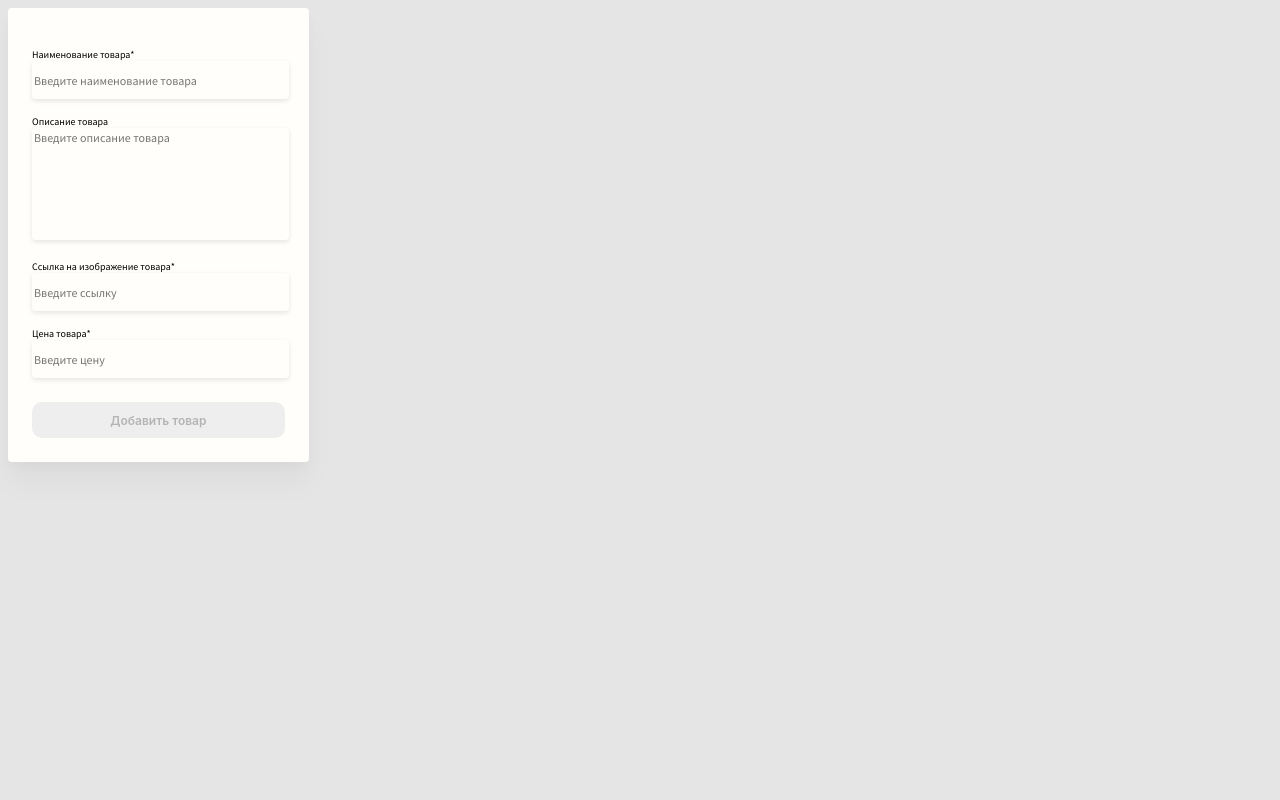
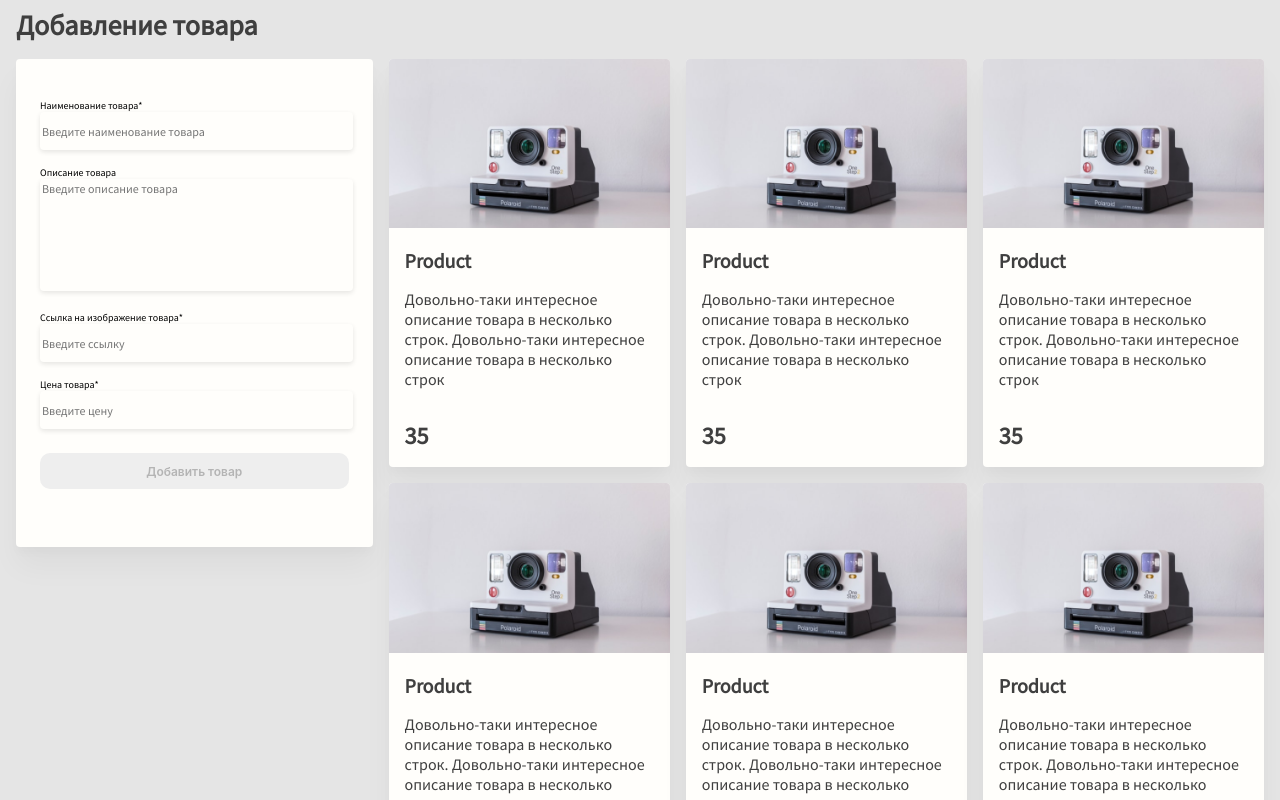
Before and after one commit to KOGIR0/product-list, a Nuxt app: page / in a window 1280 px wide. Shown: the top 800 px of the page. Built offline with nearby package versions, Linux system fonts and the light colour scheme.

Commit message:
Added ProductTile component

```diff
--- a/components/AddProductForm.vue
+++ b/components/AddProductForm.vue
@@ -57,11 +57,11 @@ textarea {
 }
 
 form {
-    width: 20%;
     background: #FFFEFB;
     box-shadow: 0px 20px 30px rgba(0, 0, 0, 0.04), 0px 6px 10px rgba(0, 0, 0, 0.02);
     border-radius: 4px;
     padding: 24px;
+    height: 440px;
 }
 
 button {
--- /dev/null
+++ b/components/ProductTile.vue
@@ -0,0 +1,87 @@
+<template>
+  <div id="product">
+    <img :src="imageSrc">
+    <div id="product-info">
+      <div id="name">
+        {{ name }}
+      </div>
+      <div id="description">
+        {{ description }}
+      </div>
+      <div id="price">
+        {{ price }}
+      </div>
+    </div>
+  </div>
+</template>
+
+<script>
+export default {
+  name: 'ProductTile',
+  props: {
+    imageSrc: {
+      default: '/product.png',
+      type: String
+    },
+    name: {
+      default: 'Product',
+      type: String
+    },
+    description: {
+      default: 'Довольно-таки интересное описание товара в несколько строк. Довольно-таки интересное описание товара в несколько строк',
+      type: String
+    },
+    price: {
+      default: '100 руб',
+      type: String
+    }
+  }
+}
+</script>
+
+<style scoped>
+img {
+  width: 100%;
+}
+
+#product-info {
+  padding: 16px;
+}
+
+#name {
+  font-family: "Source Sans Pro";
+  font-style: normal;
+  font-weight: 600;
+  font-size: 20px;
+  line-height: 25px;
+  color: #3F3F3F;
+}
+
+#description {
+  font-family: "Source Sans Pro";
+  font-style: normal;
+  font-weight: normal;
+  font-size: 16px;
+  line-height: 20px;
+  margin-top: 16px;
+
+  color: #3F3F3F;
+}
+
+#product {
+  background: #FFFEFB;
+  box-shadow: 0px 20px 30px rgba(0, 0, 0, 0.04), 0px 6px 10px rgba(0, 0, 0, 0.02);
+  border-radius: 4px;
+}
+
+#price {
+  font-family: "Source Sans Pro";
+  font-style: normal;
+  font-weight: 600;
+  font-size: 24px;
+  line-height: 30px;
+  margin-top: 32px;
+
+  color: #3F3F3F;
+}
+</style>
--- a/pages/index.vue
+++ b/pages/index.vue
@@ -1,5 +1,27 @@
 <template>
-  <AddProductForm />
+  <div id="app">
+    <div id="add-product-label">
+      Добавление товара
+    </div>
+    <div class="row">
+      <div id="add-product-form">
+        <AddProductForm />
+      </div>
+      <div class="row products-list">
+        <div
+          v-for="index in 10"
+          :key="index"
+          class="product"
+        >
+          <ProductTile
+            name="Product"
+            price="35"
+            style="{width: 30%}"
+          />
+        </div>
+      </div>
+    </div>
+  </div>
 </template>
 
 <script>
@@ -9,7 +31,37 @@ export default {
 </script>
 
 <style>
+
+#add-product-form {
+  width: 30%;
+  margin: 8px;
+}
+
+#add-product-label {
+  font-family: Source Sans Pro;
+  font-style: normal;
+  font-weight: 600;
+  font-size: 28px;
+  line-height: 35px;
+  color: #3F3F3F;
+  margin: 8px;
+}
+
 html {
   background: #E5E5E5;
 }
+
+.row {
+  display: flex;
+}
+
+.products-list {
+  display: grid;
+  grid-template-columns: auto auto auto;
+  width: 75%;
+}
+
+.product {
+  margin: 8px;
+}
 </style>
```
Also changed, not shown: static/product.png (added).
